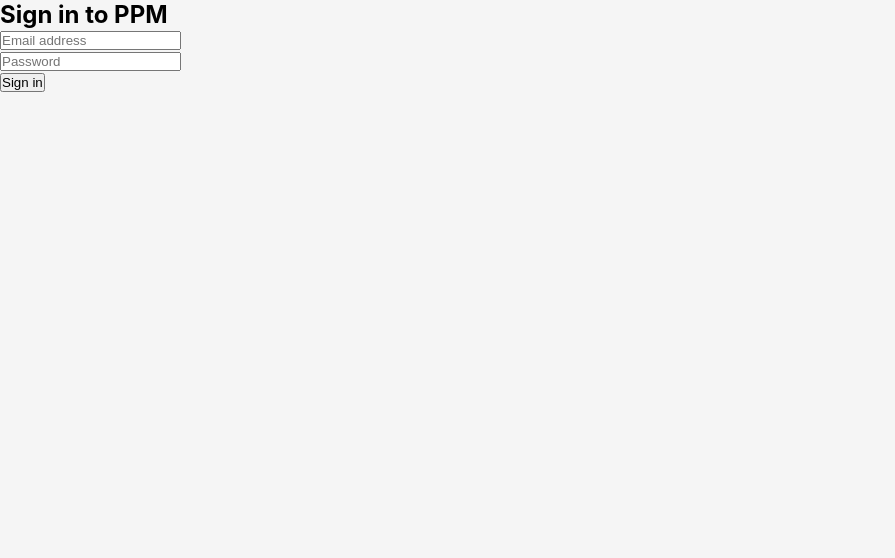
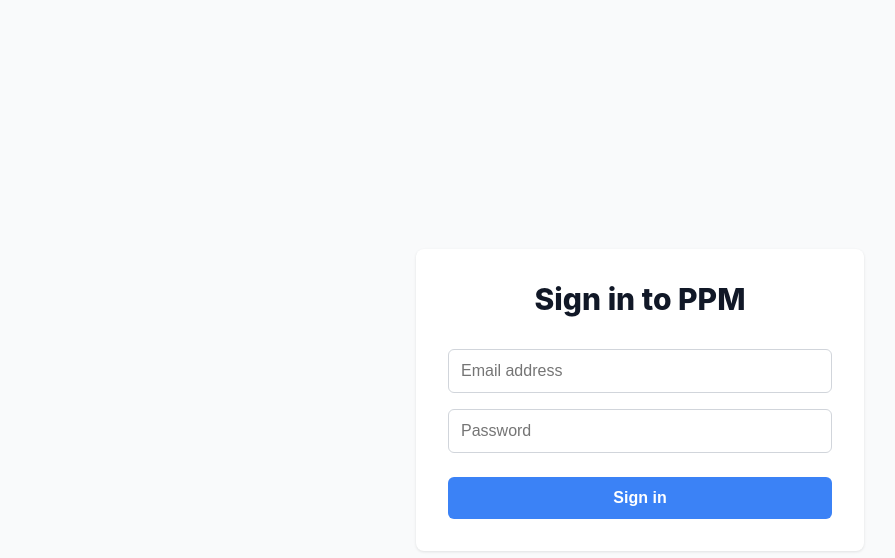
Before and after one commit to Geppix140269/investiscope-ppm, a Next.js app: page /login in a window 1280 px wide. Shown: the top 558 px of the page, without its empty margins (0-895 px from the left). Built offline with nearby package versions, Linux system fonts and the light colour scheme.

Commit message:
Update page.tsx

```diff
--- a/app/login/page.tsx
+++ b/app/login/page.tsx
@@ -1,39 +1,74 @@
 export default function LoginPage() {
   return (
-    <div className="min-h-screen flex items-center justify-center bg-gray-50">
-      <div className="max-w-md w-full space-y-8">
-        <div>
-          <h2 className="mt-6 text-center text-3xl font-extrabold text-gray-900">
+    <div style={{
+      minHeight: '100vh',
+      display: 'flex',
+      alignItems: 'center',
+      justifyContent: 'center',
+      backgroundColor: '#f9fafb'
+    }}>
+      <div style={{
+        maxWidth: '28rem',
+        width: '100%',
+        padding: '2rem',
+        backgroundColor: 'white',
+        borderRadius: '0.5rem',
+        boxShadow: '0 1px 3px 0 rgba(0, 0, 0, 0.1)'
+      }}>
+        <h2 style={{
+          fontSize: '1.875rem',
+          fontWeight: '800',
+          textAlign: 'center',
+          color: '#111827',
+          marginBottom: '2rem'
+        }}>
           Sign in to PPM
         </h2>
-        </div>
-        <form className="mt-8 space-y-6">
-          <div className="rounded-md shadow-sm -space-y-px">
-            <div>
+        <form>
+          <div style={{ marginBottom: '1rem' }}>
             <input
               type="email"
               required
-                className="appearance-none rounded-none relative block w-full px-3 py-2 border border-gray-300 placeholder-gray-500 text-gray-900 rounded-t-md focus:outline-none focus:ring-blue-500 focus:border-blue-500 focus:z-10 sm:text-sm"
               placeholder="Email address"
+              style={{
+                width: '100%',
+                padding: '0.75rem',
+                border: '1px solid #d1d5db',
+                borderRadius: '0.375rem',
+                fontSize: '1rem'
+              }}
             />
           </div>
-            <div>
+          <div style={{ marginBottom: '1.5rem' }}>
             <input
               type="password"
               required
-                className="appearance-none rounded-none relative block w-full px-3 py-2 border border-gray-300 placeholder-gray-500 text-gray-900 rounded-b-md focus:outline-none focus:ring-blue-500 focus:border-blue-500 focus:z-10 sm:text-sm"
               placeholder="Password"
+              style={{
+                width: '100%',
+                padding: '0.75rem',
+                border: '1px solid #d1d5db',
+                borderRadius: '0.375rem',
+                fontSize: '1rem'
+              }}
             />
           </div>
-          </div>
-          <div>
           <button
             type="submit"
-              className="group relative w-full flex justify-center py-2 px-4 border border-transparent text-sm font-medium rounded-md text-white bg-blue-600 hover:bg-blue-700 focus:outline-none focus:ring-2 focus:ring-offset-2 focus:ring-blue-500"
+            style={{
+              width: '100%',
+              padding: '0.75rem',
+              backgroundColor: '#3b82f6',
+              color: 'white',
+              borderRadius: '0.375rem',
+              fontWeight: 'bold',
+              fontSize: '1rem',
+              border: 'none',
+              cursor: 'pointer'
+            }}
           >
             Sign in
           </button>
-          </div>
         </form>
       </div>
     </div>
```
Lines whose indentation alone changed are shown as unchanged.
